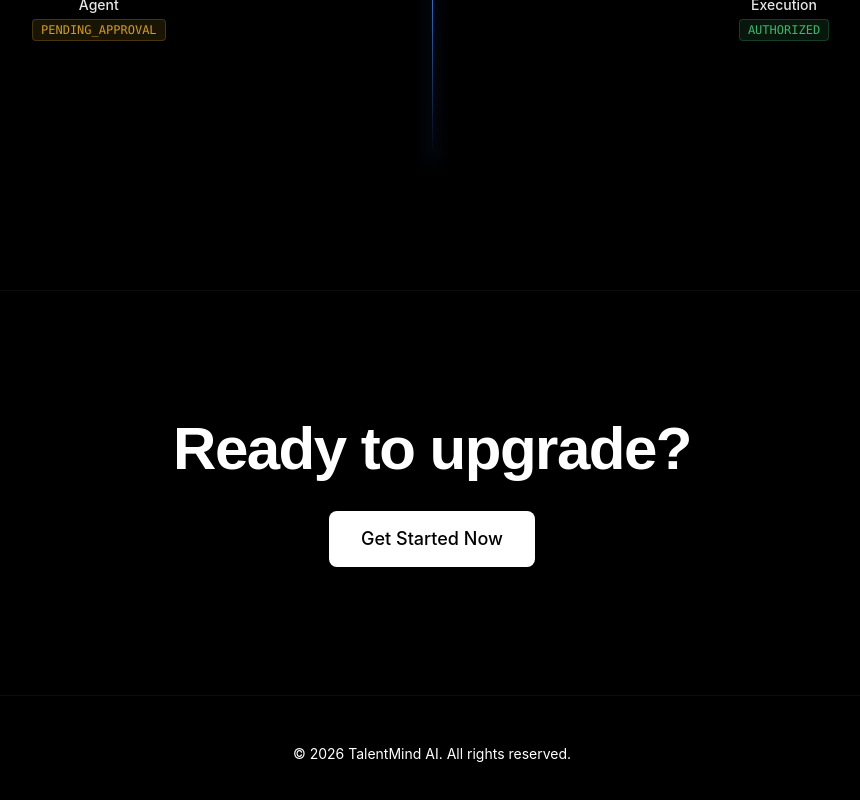
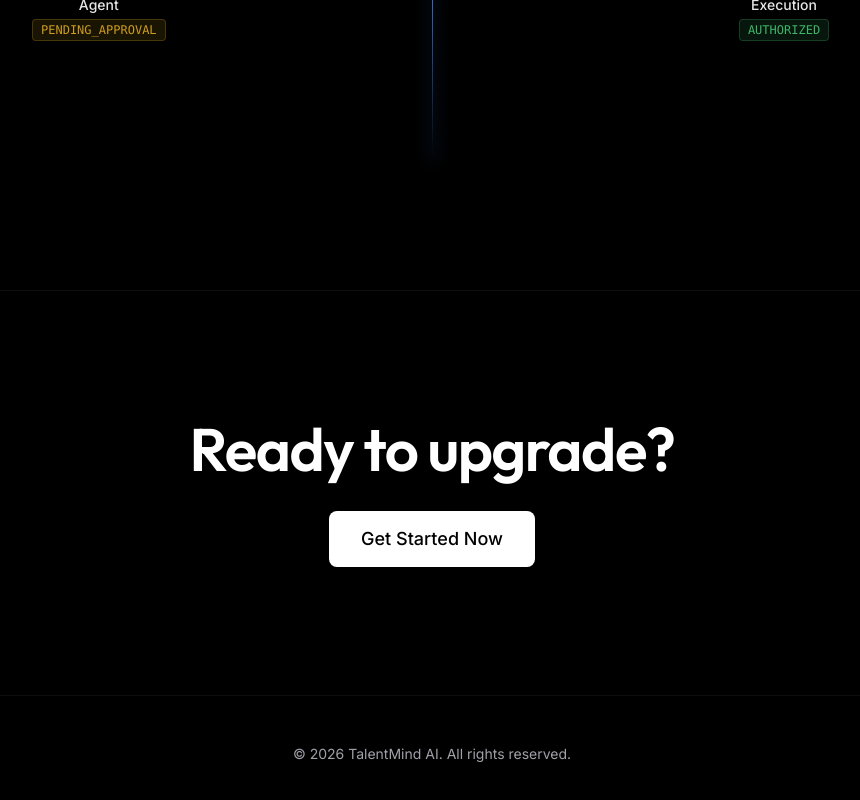
Before and after one commit to Krishna-Agarwal04/TalentMind-AI, a Next.js app in the folder frontend/: page / in a window 1280 px wide. Shown: the part 3827-4627 px from the top of the page, without its empty margins (208-1068 px from the left). Built offline with nearby package versions, Linux system fonts and the light colour scheme.

Commit message:
fix: add Google Fonts import and missing Tailwind color tokens for production

```diff
--- a/frontend/src/app/globals.css
+++ b/frontend/src/app/globals.css
@@ -1,3 +1,5 @@
+@import url('https://fonts.googleapis.com/css2?family=Inter:wght@300;400;500;600;700&family=Outfit:wght@300;400;500;600;700&display=swap');
+
 @tailwind base;
 @tailwind components;
 @tailwind utilities;
--- a/frontend/tailwind.config.ts
+++ b/frontend/tailwind.config.ts
@@ -14,6 +14,12 @@
         primary: "var(--primary)",
         "accent-blue": "var(--accent-blue)",
         "accent-purple": "var(--accent-purple)",
+        "text-primary": "var(--text-primary)",
+        "text-secondary": "var(--text-secondary)",
+        "text-muted": "var(--text-muted)",
+        success: "var(--success)",
+        warning: "var(--warning)",
+        error: "var(--error)",
       },
       fontFamily: {
         sans: ['Inter', 'sans-serif'],
```
